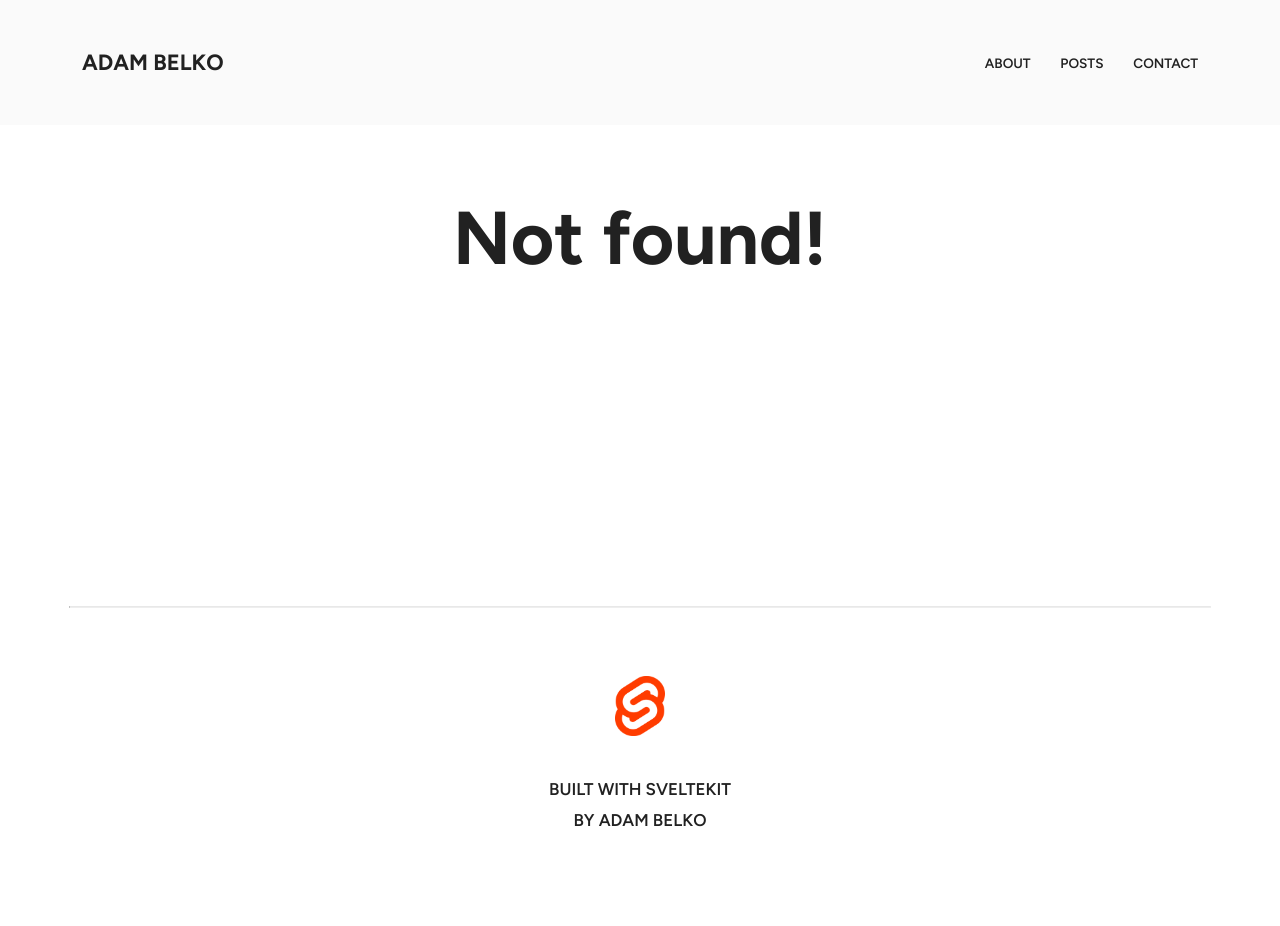
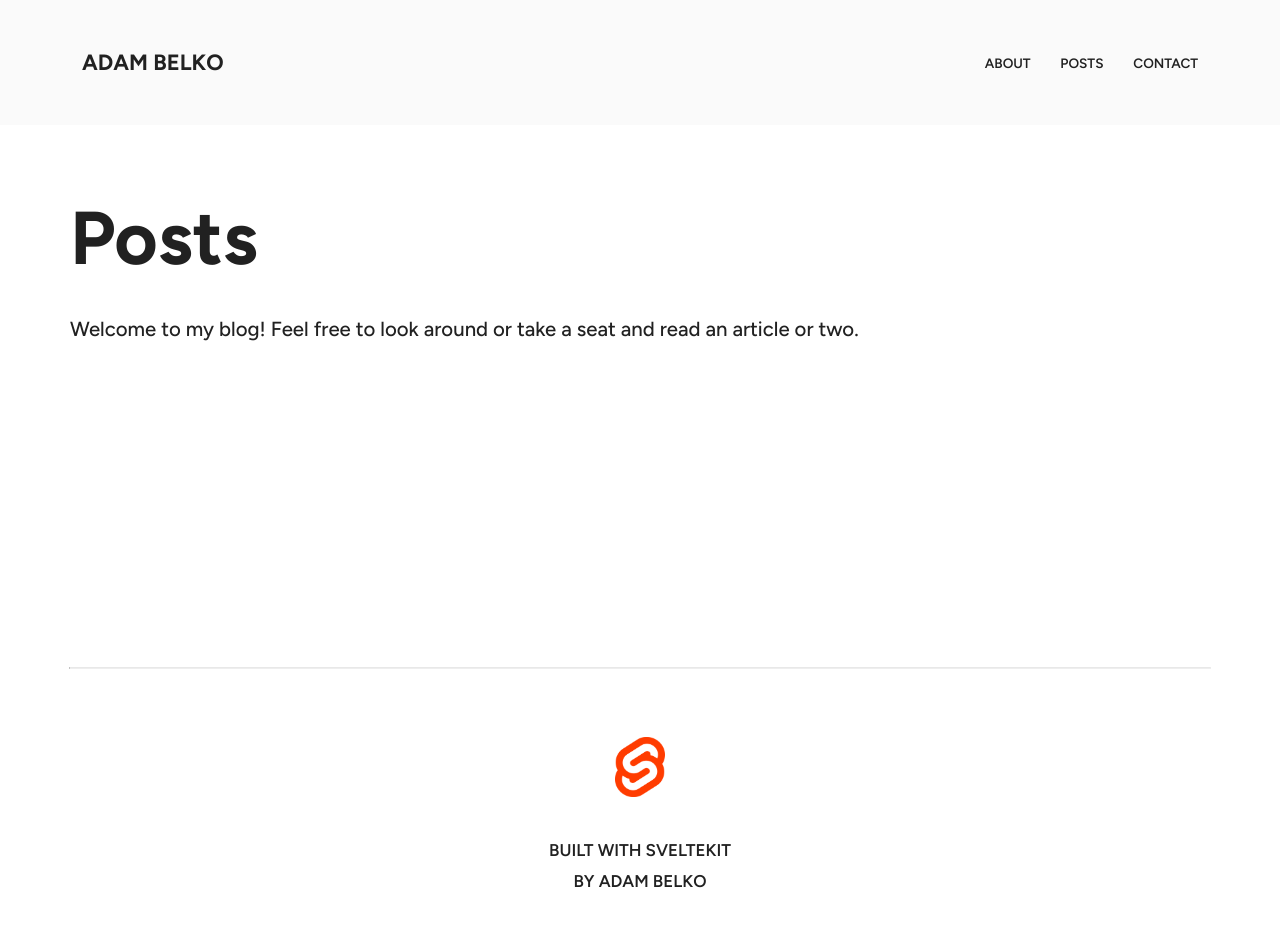
Before and after one commit to adambelko/personal-website, a SvelteKit app: page /projects in a window 1280 px wide. Before the commit this address had no page. Shown: the top 926 px of the page. Before the commit the page ends 869 px from the top, so only its background shows below. Built offline with nearby package versions, Linux system fonts and the light colour scheme.

Commit message:
fix Footer styles

```diff
--- a/src/routes/Footer.svelte
+++ b/src/routes/Footer.svelte
@@ -28,10 +28,13 @@
         border-top: 1px solid var(--hr-dividor-color);
     }
 
+    .img-container {
+        margin-bottom: 2rem;
+    }
+
     .img-container img {
         max-width: 50px;
         margin-top: 4rem;
-        margin-bottom: 2rem;
     }
 
     .footer-text {
@@ -43,7 +46,8 @@
     }
 
     a:hover {
-        text-decoration: underline;
+        text-decoration: underline solid var(--primary-color-orange) 3px;
+        text-underline-offset: 5px
     }
 
 </style>
--- a/src/routes/posts/+page.svelte
+++ /dev/null
@@ -1 +0,0 @@
-hey hou
--- /dev/null
+++ b/src/routes/projects/+page.svelte
@@ -0,0 +1,18 @@
+<div class="posts-container">
+    <h1>Posts</h1>
+    <p>Welcome to my blog! Feel free to look around or take a seat and read an article or two.</p>
+</div>
+
+
+<style>
+    .posts-container {
+        display: flex;
+        flex-direction: column;
+    }
+
+    .posts-container p {
+        font-size: 1.2rem;
+        line-height: 1.5em;
+        margin-top: 1.5em;
+    }
+</style>
```
